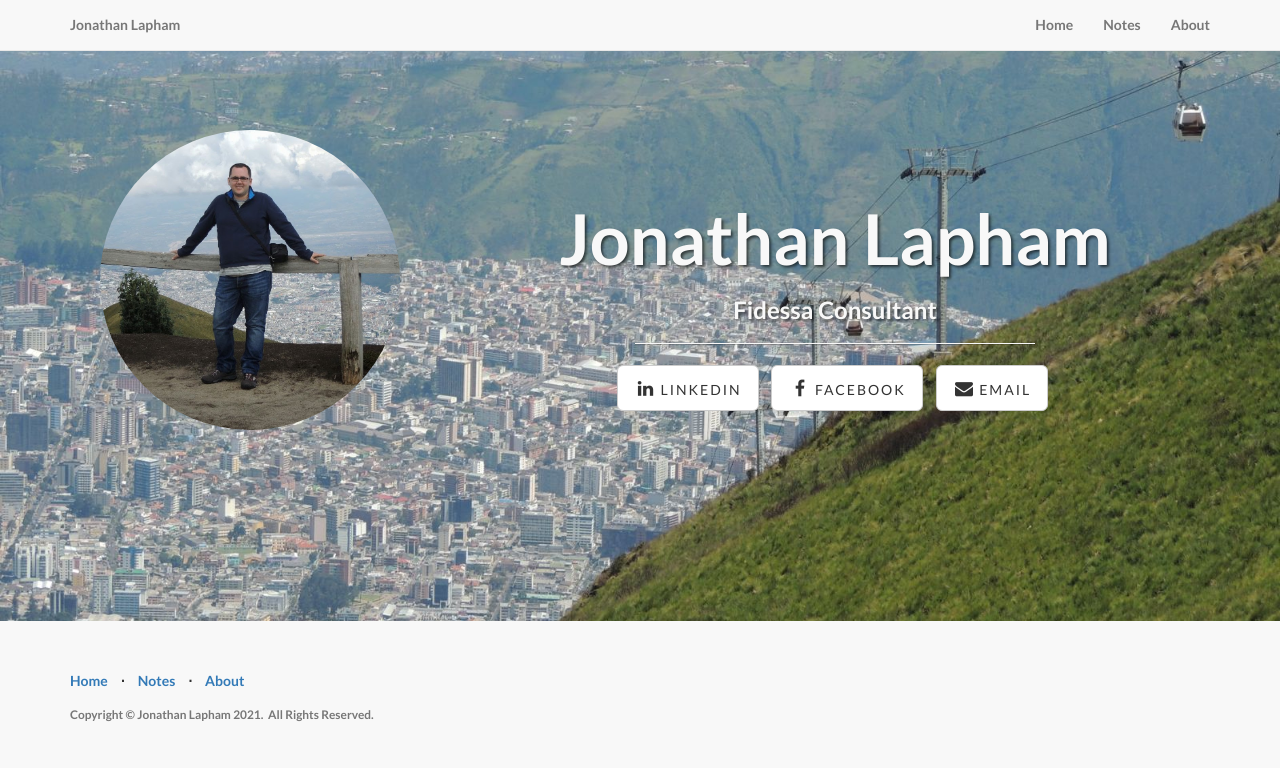
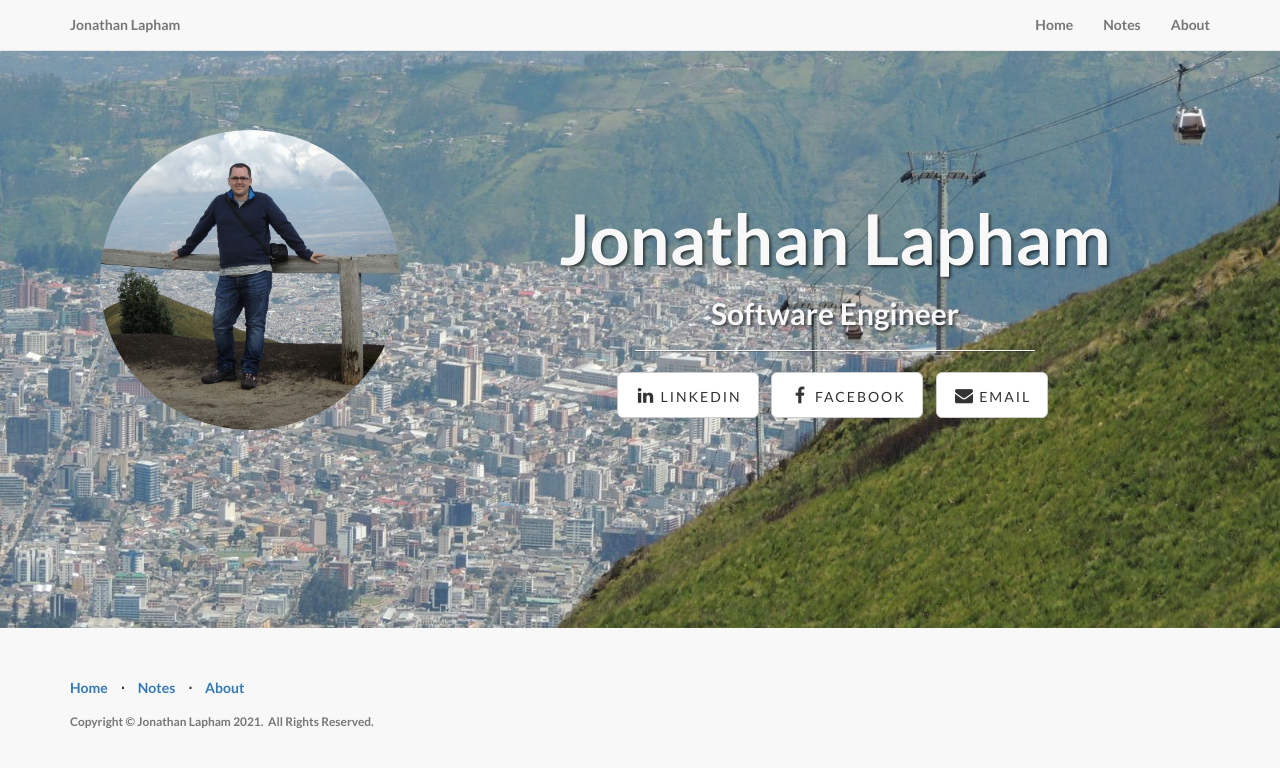
Before and after one commit to jonathanlapham/jonathanlapham.github.io, a Jekyll site: the page built from index.html, in a window 1280 px wide. Shown: the top 768 px of the page. Built offline with Jekyll 4.4.1, drawn with Linux system fonts in a browser that asks for light colours.

Commit message:
Update job description

```diff
--- a/_includes/home.html
+++ b/_includes/home.html
@@ -15,7 +15,7 @@
                         <div class="col-lg-8">
                             <div class="intro-message">
                                 <h1>Jonathan Lapham</h1>
-                                <h3>Fidessa Consultant</h3>
+                                <h2>Software Engineer</h2>
                                 <hr class="intro-divider">
                                 <ul class="list-inline intro-social-buttons">
                                     <li>
--- a/css/landing-page.css
+++ b/css/landing-page.css
@@ -63,7 +63,11 @@ img.avatar {
     border-bottom: 1px solid rgba(0,0,0,0.2);
 }
 
-.intro-message > h3 {
+.intro-message > h2 {
+    text-shadow: 2px 2px 3px rgba(0,0,0,0.6);
+}
+
+.intro-message > h4 {
     text-shadow: 2px 2px 3px rgba(0,0,0,0.6);
 }
 
```
